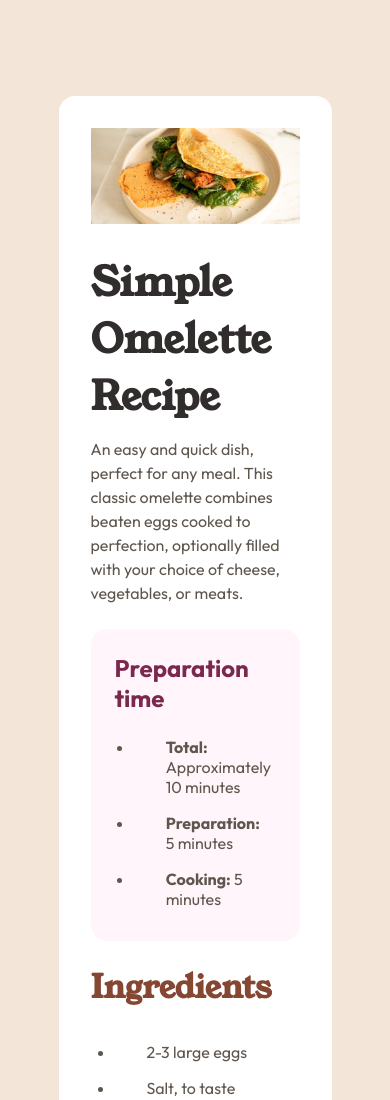
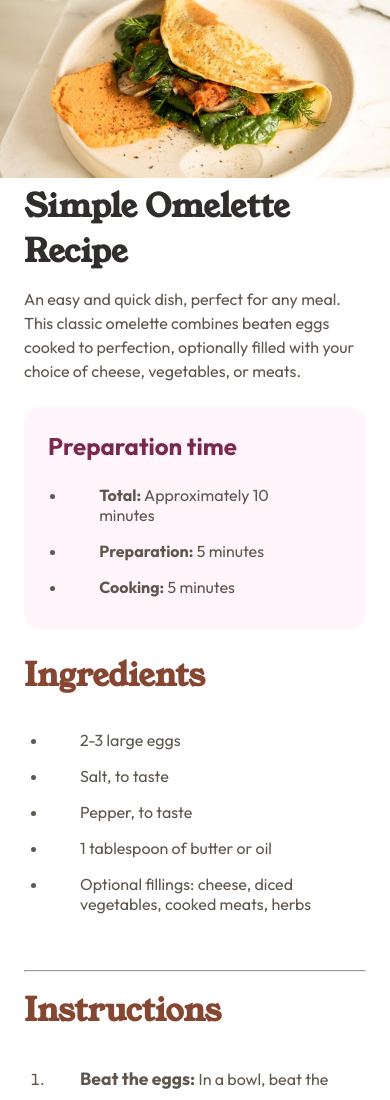
Before and after one commit to DanielOmehe/Recipe-Page, a plain HTML site: page index.html in a window 390 px wide. Shown: the top 1100 px of the page. Drawn offline with Linux system fonts and the light colour scheme.

Commit message:
mobile view complete

```diff
--- a/assets/styles/index.css
+++ b/assets/styles/index.css
@@ -162,21 +162,21 @@
   border-collapse: collapse;
 }
 
-.nutrition-table tr{
+.nutrition-table tr {
   border-bottom: 2px solid darkgray;
 }
 
-.nutrition-table tr:last-child{
+.nutrition-table tr:last-child {
   border-bottom: none;
 }
 
-.nutrition-table tr td{
+.nutrition-table tr td {
   padding: 1rem 2rem;
   font-family: "Outfit", sans-serif;
   font-size: 1rem;
 }
 
-.nutrition-table tr td:last-child{
+.nutrition-table tr td:last-child {
   font-weight: bold;
   color: var(--brown-800);
 }
@@ -193,3 +193,34 @@
   text-decoration: none;
   font-family: "Outfit", sans-serif;
 }
+
+@media only screen and (max-width: 400px) {
+    .omelette-recipe{
+        padding: 0;
+        margin: 0;
+    }
+
+    .recipe-container{
+        width: 100%;
+        border-radius: 0;
+        padding: 1.5rem;
+    }
+
+    .recipe-info{
+        margin-top: 10rem;
+    }
+
+    .recipe-image{
+        position: absolute;
+        left: 0;
+        top: 0;
+    }
+
+    .recipe-name{
+        font-size: 2rem;
+    }
+
+    .preparation-time{
+        width: 100%;
+    }
+}
--- a/index.html
+++ b/index.html
@@ -12,7 +12,7 @@
     />
     <link rel="stylesheet" href="assets/styles/index.css" />
 
-    <title>Frontend Mentor | Recipe page</title>
+    <title>Recipe page</title>
   </head>
   <body>
     <main class="omelette-recipe">
```
Also changed, not shown: 1 other file. Lines whose indentation alone changed are shown as unchanged.
